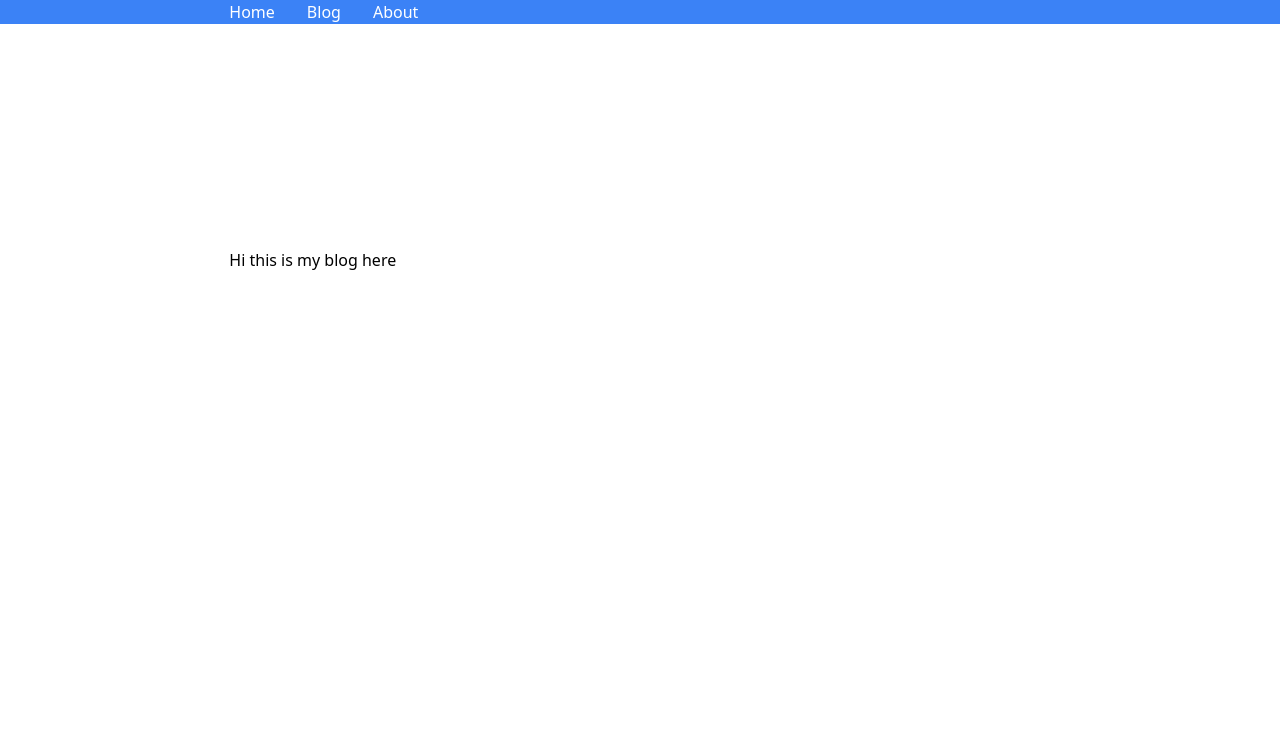
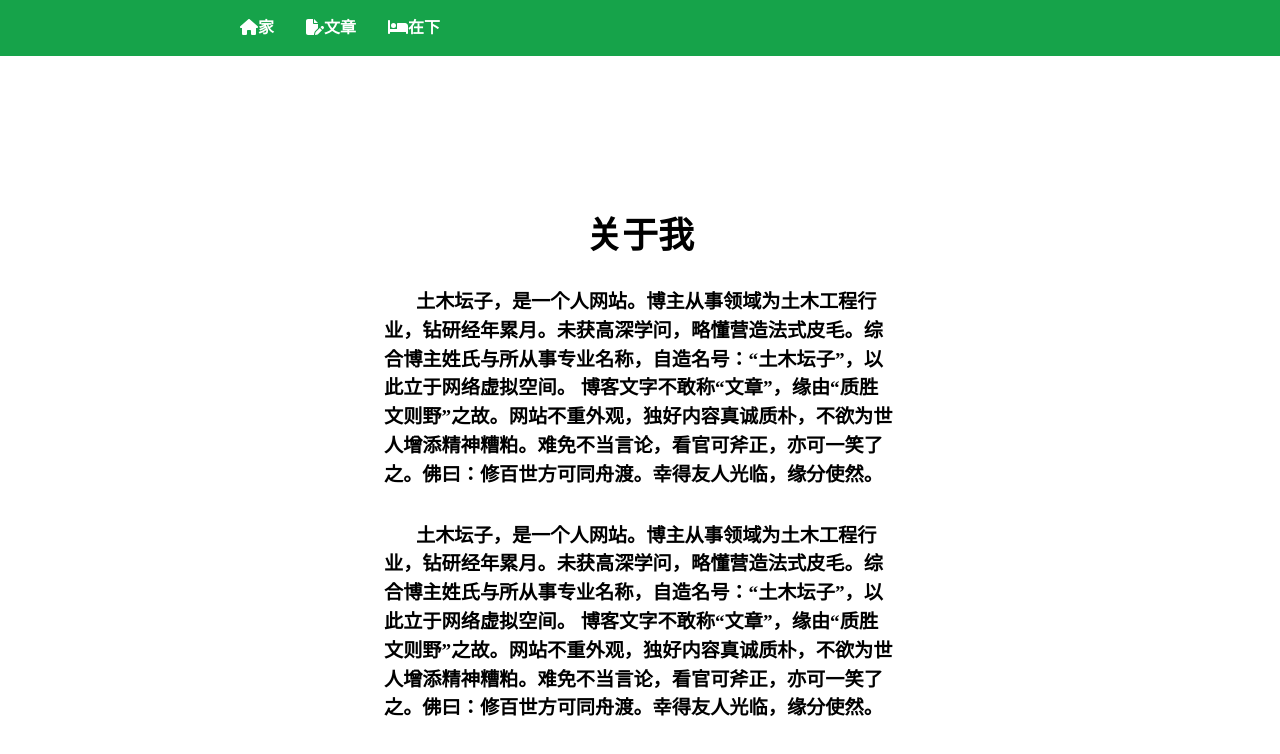
Before and after one commit to BLinL/v-blog, a Vue app: page / in a window 1280 px wide. Shown: the top 754 px of the page. Built offline with nearby package versions, Linux system fonts and the light colour scheme; what @kangc/v-md-editor would draw is missing.

Commit message:
add font-awesome

```diff
--- a/package.json
+++ b/package.json
@@ -8,6 +8,9 @@
     "lint": "vue-cli-service lint"
   },
   "dependencies": {
+    "@fortawesome/fontawesome-svg-core": "^6.2.1",
+    "@fortawesome/free-solid-svg-icons": "^6.2.1",
+    "@fortawesome/vue-fontawesome": "^3.0.2",
     "@kangc/v-md-editor": "^2.3.15",
     "core-js": "^3.8.3",
     "vue": "^3.2.13",
--- a/src/App.vue
+++ b/src/App.vue
@@ -1,6 +1,6 @@
 <template>
   <Head />
-  <router-view></router-view>
+  <router-view/>
 </template>
 
 <script>
@@ -12,4 +12,5 @@ export default {
   }
 }
 </script>
-<style src="./assets/main.css"/>
+<style>
+</style>
--- a/src/main.js
+++ b/src/main.js
@@ -13,6 +13,21 @@ import VMdPreviewHtml from '@kangc/v-md-editor/lib/preview-html';
 import '@kangc/v-md-editor/lib/style/preview-html.css';
 // // 引入使用主题的样式
 // import '@kangc/v-md-editor/lib/theme/style/vuepress';
+
+import './assets/main.css'
+
+// font awesome
+/* import the fontawesome core */
+import { library } from '@fortawesome/fontawesome-svg-core'
+/* import font awesome icon component */
+import { FontAwesomeIcon } from '@fortawesome/vue-fontawesome'
+/* import specific icons */
+import { faUserSecret, faHouse, faFilePen, faBed } from '@fortawesome/free-solid-svg-icons'
+/* add icons to the library */
+library.add(faUserSecret)
+library.add(faHouse)
+library.add(faFilePen)
+library.add(faBed)
 
 import App from './App.vue'
 import Home from '@/views/Home.vue'
@@ -50,6 +65,7 @@ const router = createRouter({
 
 console.log(createRouter)
 createApp(App)
+.component('font-awesome-icon', FontAwesomeIcon)
 .use(router)
 .use(VueMarkdownEditor)
 .use(VMdPreviewHtml)
--- a/src/views/Head.vue
+++ b/src/views/Head.vue
@@ -1,23 +1,26 @@
 <template>
-  <div class="flex bg-blue-500 text-white">
+  <div class="flex bg-green-600 text-white p-4">
     <div class="w-1/6 flex-none">
         <!-- empty -->
     </div>
     <div class="flex-1">
       <ul class="flex">
         <li class="px-4">
-            <router-link to="/">Home</router-link>
+            <router-link class="hover:text-green-300" to="/"> <font-awesome-icon icon="fa-solid fa-house" />家</router-link>
         </li>
         <li class="px-4">
-          <router-link to="/blog">Blog</router-link>
+          <router-link class="hover:text-green-300" to="/blog"><font-awesome-icon icon="fa-solid fa-file-pen" />文章</router-link>
         </li>
         <li class="px-4">
-          <router-link to="/about">About</router-link>
+          <router-link class="hover:text-green-300" to="/about"><font-awesome-icon icon="fa-solid fa-bed" />在下</router-link>
           </li>
       </ul>
     </div>
   </div>
 </template>
-<script>
-export default {};
-</script>
+<style scoped>
+  * {
+    font-family: SimSun;
+    font-weight: bold;
+  }
+</style>
--- a/src/views/Home.vue
+++ b/src/views/Home.vue
@@ -1,7 +1,19 @@
 <template>
   <div class="flex justify-center content-center">
-    <section class="w-2/3 grow-0 px-4 py-56">
-      Hi this is my blog here
+
+    <section class="w-2/5 grow-1 pt-40">
+      <h1 class="text-center text-4xl font-bold mb-8">关于我</h1>
+      <p>
+        土木坛子，是一个人网站。博主从事领域为土木工程行业，钻研经年累月。未获高深学问，略懂营造法式皮毛。综合博主姓氏与所从事专业名称，自造名号：“土木坛子”，以此立于网络虚拟空间。
+
+博客文字不敢称“文章”，缘由“质胜文则野”之故。网站不重外观，独好内容真诚质朴，不欲为世人增添精神糟粕。难免不当言论，看官可斧正，亦可一笑了之。佛曰：修百世方可同舟渡。幸得友人光临，缘分使然。
+      </p>
+
+      <p>
+        土木坛子，是一个人网站。博主从事领域为土木工程行业，钻研经年累月。未获高深学问，略懂营造法式皮毛。综合博主姓氏与所从事专业名称，自造名号：“土木坛子”，以此立于网络虚拟空间。
+
+博客文字不敢称“文章”，缘由“质胜文则野”之故。网站不重外观，独好内容真诚质朴，不欲为世人增添精神糟粕。难免不当言论，看官可斧正，亦可一笑了之。佛曰：修百世方可同舟渡。幸得友人光临，缘分使然。
+      </p>
     </section>
   </div>
 
@@ -13,6 +25,17 @@ export default {
 }
 </script>
 
-<style>
+<style scoped>
+  p {
+    text-indent: 2rem;
+    margin-bottom: 2rem;
+    font-family: SimSun;
+    font-size: 1.2rem;
+    font-weight: bold;
+  }
 
+  h1 {
+    font-family: SimSun;
+    font-weight: bold;
+  }
 </style>
```
Also changed, not shown: 1 other file (tests, documents, lock files or other folders).
